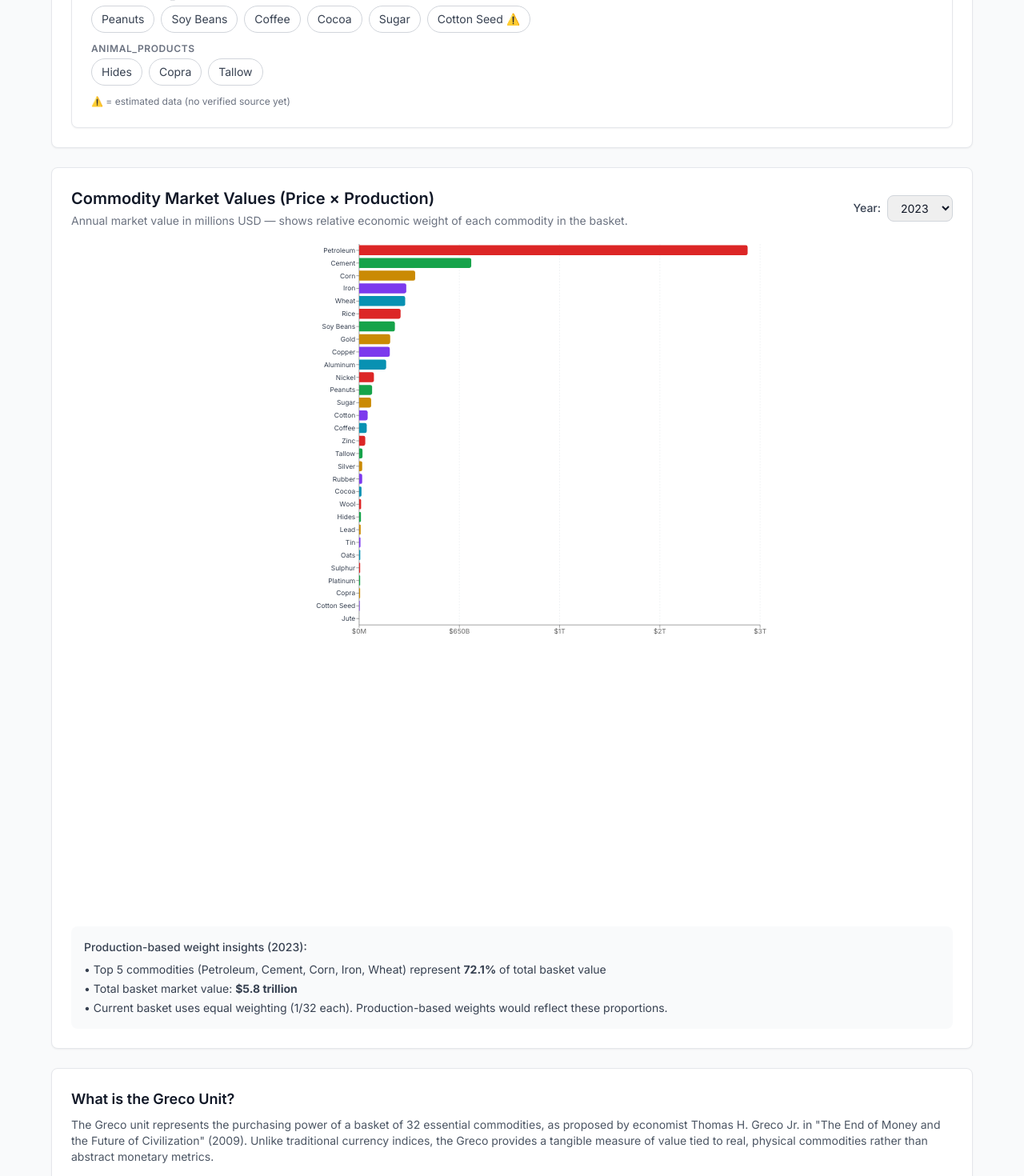
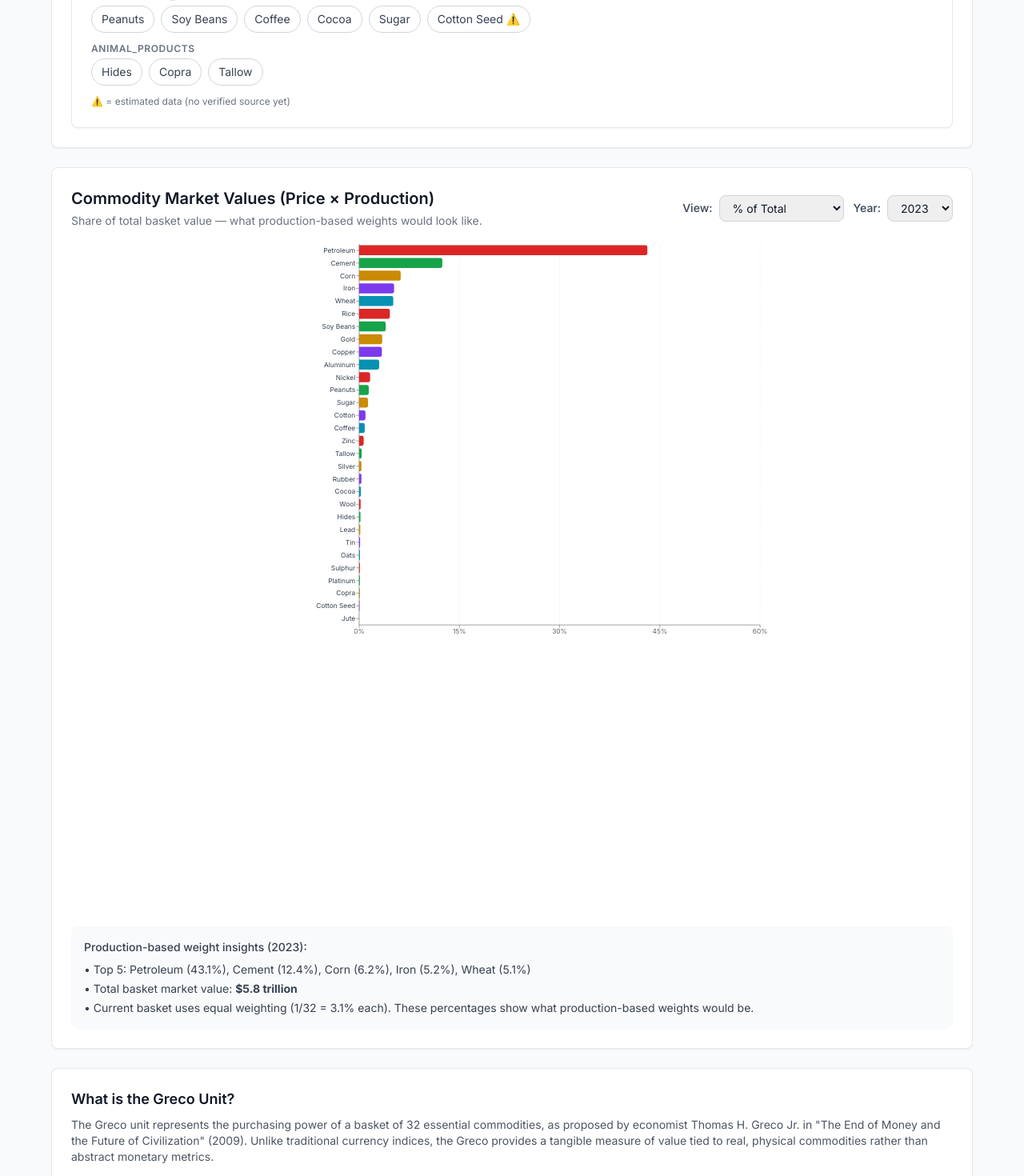
Before and after one commit to jemustain/greco-coin, a Next.js app: page / in a window 1280 px wide. Shown: the part 2127-3597 px from the top of the page at 80% size. Built offline with nearby package versions, Linux system fonts and the light colour scheme.

Commit message:
fix: market value chart — add % view and log scale toggle
The original chart was unusable because petroleum dwarfs everything.
Now defaults to '% of Total' view showing each commodity's weight as
a percentage. Toggle to 'Log Scale (USD)' for absolute values.
Tooltip shows both % and USD value.

```diff
--- a/src/app/page.tsx
+++ b/src/app/page.tsx
@@ -80,6 +80,7 @@ export default function HomePage() {
   const [marketValueData, setMarketValueData] = useState<Array<{ id: string; name: string; value: number }>>([])
   const [marketValueLoading, setMarketValueLoading] = useState(false)
   const [marketValueYear, setMarketValueYear] = useState(2023)
+  const [marketValueMode, setMarketValueMode] = useState<'percent' | 'log'>('percent')
   // Load commodities on mount
   useEffect(() => {
     loadCommodities()
@@ -676,8 +677,23 @@ export default function HomePage() {
                 Commodity Market Values (Price × Production)
               </h2>
               <p className="text-sm text-gray-500 mt-1">
-                Annual market value in millions USD — shows relative economic weight of each commodity in the basket.
+                {marketValueMode === 'percent'
+                  ? 'Share of total basket value — what production-based weights would look like.'
+                  : 'Absolute market value (log scale) — shows magnitude differences across commodities.'}
               </p>
+            </div>
+            <div className="flex items-center gap-3 flex-wrap">
+              <div className="flex items-center gap-2">
+                <label htmlFor="mv-mode" className="text-sm font-medium text-gray-700">View:</label>
+                <select
+                  id="mv-mode"
+                  value={marketValueMode}
+                  onChange={(e) => setMarketValueMode(e.target.value as 'percent' | 'log')}
+                  className="px-3 py-1.5 border border-gray-300 rounded-lg focus:ring-2 focus:ring-greco-primary focus:border-transparent text-sm"
+                >
+                  <option value="percent">% of Total</option>
+                  <option value="log">Log Scale (USD)</option>
+                </select>
               </div>
               <div className="flex items-center gap-2">
                 <label htmlFor="mv-year" className="text-sm font-medium text-gray-700">Year:</label>
@@ -693,6 +709,7 @@ export default function HomePage() {
                 </select>
               </div>
             </div>
+          </div>
 
           {marketValueLoading && (
             <div className="flex items-center justify-center h-40">
@@ -700,18 +717,36 @@ export default function HomePage() {
             </div>
           )}
 
-          {!marketValueLoading && marketValueData.length > 0 && (
+          {!marketValueLoading && marketValueData.length > 0 && (() => {
+            const total = marketValueData.reduce((sum, d) => sum + d.value, 0)
+            const chartData = marketValueMode === 'percent'
+              ? marketValueData.map(d => ({
+                  ...d,
+                  displayValue: Math.round((d.value / total) * 10000) / 100,
+                  tooltipLabel: `${((d.value / total) * 100).toFixed(2)}% — $${d.value >= 1_000_000 ? `${(d.value / 1_000_000).toFixed(2)}T` : d.value >= 1_000 ? `${(d.value / 1_000).toFixed(1)}B` : `${d.value.toFixed(0)}M`}`,
+                }))
+              : marketValueData.map(d => ({
+                  ...d,
+                  displayValue: d.value,
+                  tooltipLabel: `$${d.value >= 1_000_000 ? `${(d.value / 1_000_000).toFixed(2)}T` : d.value >= 1_000 ? `${(d.value / 1_000).toFixed(2)}B` : `${d.value.toFixed(1)}M`} (${((d.value / total) * 100).toFixed(2)}%)`,
+                }))
+
+            return (
               <div className="chart-container">
                 <ResponsiveContainer width="100%" height={Math.max(400, marketValueData.length * 28)}>
                   <BarChart
-                  data={marketValueData}
+                    data={chartData}
                     layout="vertical"
                     margin={{ top: 5, right: 30, left: 120, bottom: 5 }}
                   >
                     <CartesianGrid strokeDasharray="3 3" stroke="#e5e7eb" horizontal={false} />
                     <XAxis
                       type="number"
+                      scale={marketValueMode === 'log' ? 'log' : 'auto'}
+                      domain={marketValueMode === 'log' ? ['auto', 'auto'] : [0, 'auto']}
+                      allowDataOverflow={marketValueMode === 'log'}
                       tickFormatter={(v: number) => {
+                        if (marketValueMode === 'percent') return `${v}%`
                         if (v >= 1_000_000) return `$${(v / 1_000_000).toFixed(0)}T`
                         if (v >= 1_000) return `$${(v / 1_000).toFixed(0)}B`
                         return `$${v.toFixed(0)}M`
@@ -726,14 +761,15 @@ export default function HomePage() {
                       tick={{ fill: '#374151' }}
                     />
                     <Tooltip
-                    formatter={(value: number) => {
-                      if (value >= 1_000_000) return [`$${(value / 1_000_000).toFixed(2)} trillion`, 'Market Value']
-                      if (value >= 1_000) return [`$${(value / 1_000).toFixed(2)} billion`, 'Market Value']
-                      return [`$${value.toFixed(2)} million`, 'Market Value']
+                      formatter={(value: number, _name: string) => {
+                        if (marketValueMode === 'percent') return [`${value.toFixed(2)}%`, 'Weight']
+                        if (value >= 1_000_000) return [`$${(value / 1_000_000).toFixed(2)}T`, 'Market Value']
+                        if (value >= 1_000) return [`$${(value / 1_000).toFixed(2)}B`, 'Market Value']
+                        return [`$${value.toFixed(1)}M`, 'Market Value']
                       }}
                     />
-                  <Bar dataKey="value" radius={[0, 4, 4, 0]}>
-                    {marketValueData.map((entry, index) => (
+                    <Bar dataKey="displayValue" radius={[0, 4, 4, 0]}>
+                      {chartData.map((entry, index) => (
                         <Cell
                           key={entry.id}
                           fill={COMMODITY_COLORS[index % COMMODITY_COLORS.length]}
@@ -744,23 +780,17 @@ export default function HomePage() {
                 </ResponsiveContainer>
 
                 {/* Weight summary */}
-              {marketValueData.length > 0 && (() => {
-                const total = marketValueData.reduce((sum, d) => sum + d.value, 0)
-                const top5 = marketValueData.slice(0, 5)
-                const top5Pct = ((top5.reduce((s, d) => s + d.value, 0) / total) * 100).toFixed(1)
-                return (
                 <div className="mt-4 p-4 bg-gray-50 rounded-lg text-sm text-gray-700">
                   <p className="font-medium mb-2">Production-based weight insights ({marketValueYear}):</p>
                   <ul className="space-y-1">
-                      <li>• Top 5 commodities ({top5.map(d => d.name).join(', ')}) represent <strong>{top5Pct}%</strong> of total basket value</li>
+                    <li>• Top 5: {marketValueData.slice(0, 5).map(d => `${d.name} (${((d.value / total) * 100).toFixed(1)}%)`).join(', ')}</li>
                     <li>• Total basket market value: <strong>${total >= 1_000_000 ? `${(total / 1_000_000).toFixed(1)} trillion` : `${(total / 1_000).toFixed(1)} billion`}</strong></li>
-                      <li>• Current basket uses equal weighting (1/32 each). Production-based weights would reflect these proportions.</li>
+                    <li>• Current basket uses equal weighting (1/32 = 3.1% each). These percentages show what production-based weights would be.</li>
                   </ul>
+                </div>
               </div>
             )
           })()}
-            </div>
-          )}
 
           {!marketValueLoading && marketValueData.length === 0 && (
             <div className="flex items-center justify-center h-40 text-gray-500">
```
Lines whose indentation alone changed are shown as unchanged.
